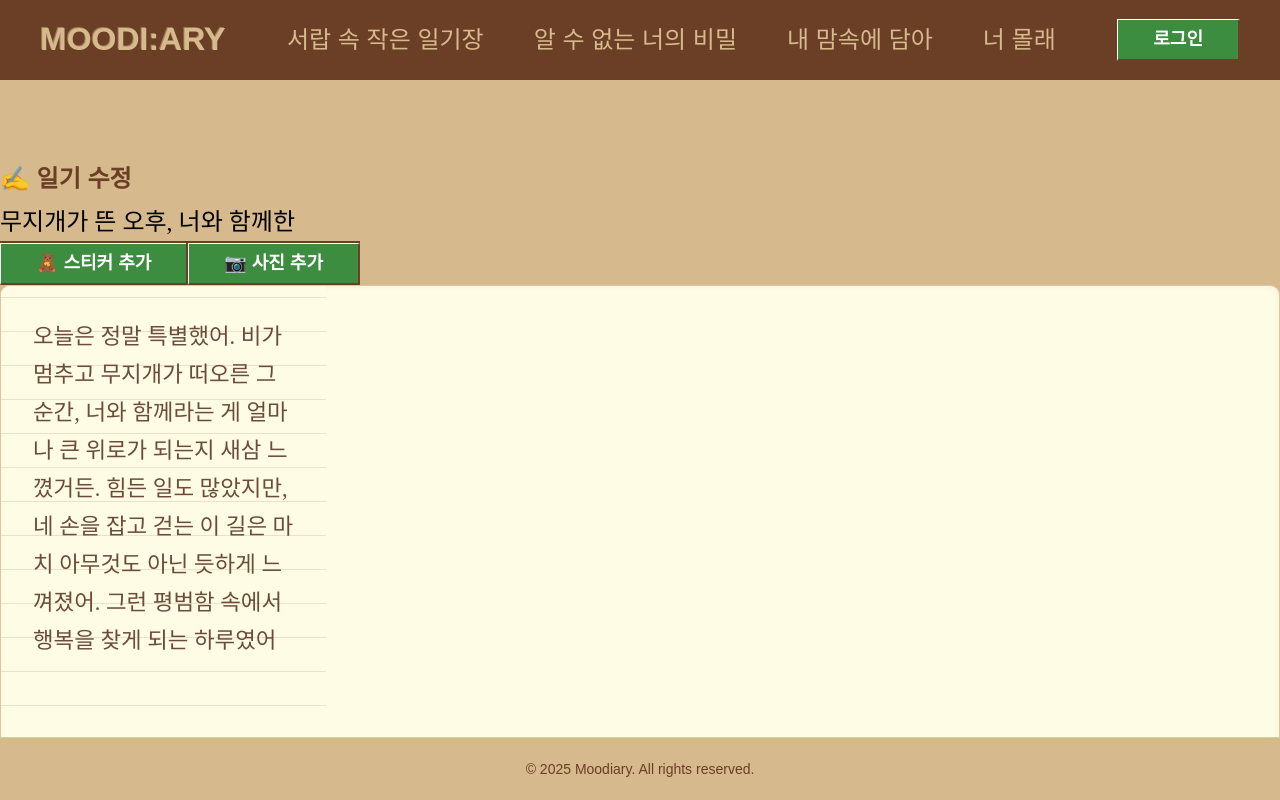
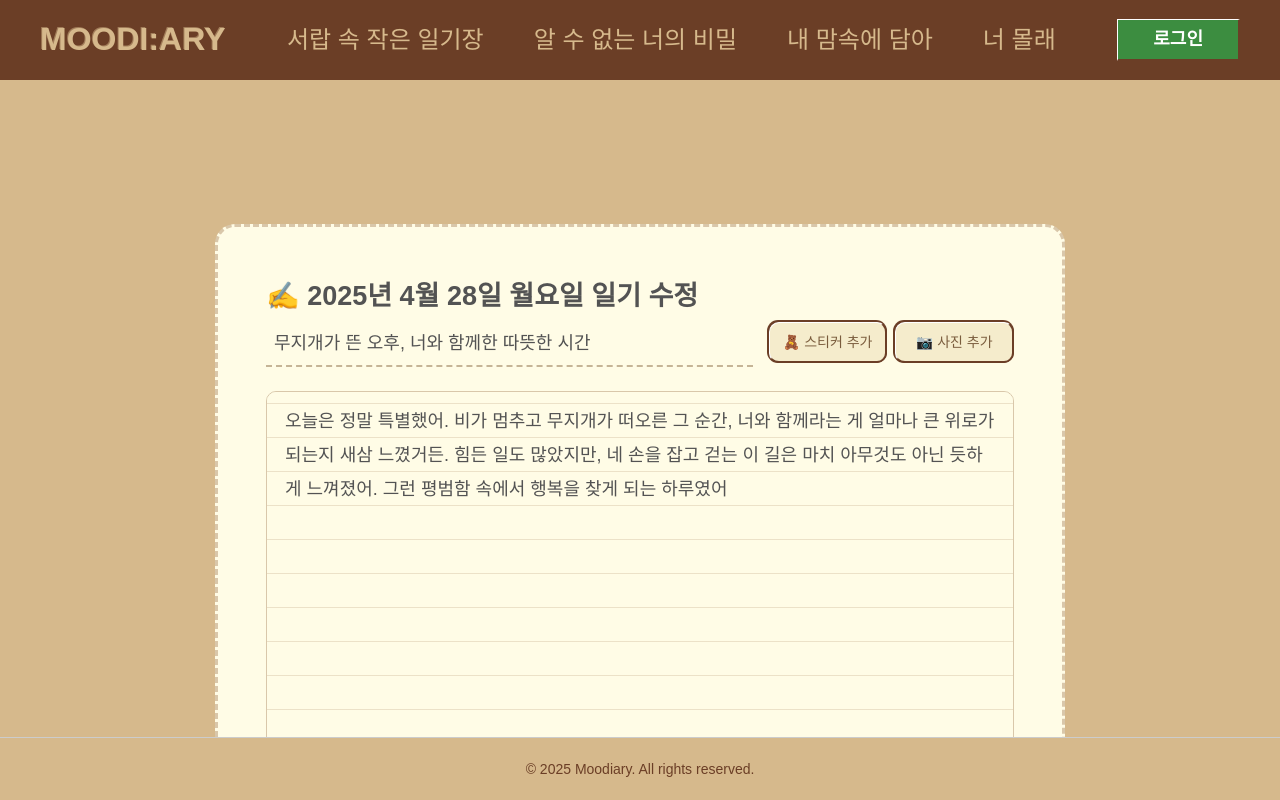
Before and after one commit to beyond-SW-Camp-14th-clover/be14-4th-clover-moodiary-FE, a Vue app: page /shareddiary/1/edit/1 in a window 1280 px wide. Built offline with nearby package versions, Linux system fonts and the light colour scheme; data requests are answered from the project's data file; a web font is replaced by a local one.

Commit message:
공유 일기 수정 리팩토링 완료

```diff
--- a/src/pages/shareddiary/views/SharedDiaryEdit.vue
+++ b/src/pages/shareddiary/views/SharedDiaryEdit.vue
@@ -1,8 +1,9 @@
 <template>
     <div class="diary-page">
       <transition name="page-flip" mode="out-in">
-        <div key="edit" class="write-wrapper">
-          <h2 class="today-title">✍️ 일기 수정</h2>
+        <div v-if="loaded" key="edit" class="write-wrapper">
+
+          <h2 class="today-title">✍️ {{ todayString }} 일기 수정</h2>
 
           <form class="write-form">
             <div class="title-section">
@@ -27,7 +28,13 @@
                   v-for="(sticker, i) in stickers"
                   :key="i"
                   class="sticker-wrapper"
-                  :style="{ left: sticker.x + 'px', top: sticker.y + 'px', width: sticker.width + 'px', height: sticker.height + 'px', zIndex: i }"
+                  :style="{
+                    left: sticker.x + 'px',
+                    top: sticker.y + 'px',
+                    width: sticker.width + 'px',
+                    height: sticker.height + 'px',
+                    zIndex: i
+                  }"
                 >
                   <img
                     :src="sticker.url"
@@ -37,17 +44,22 @@
                     @mousedown="(e) => startDrag(i, e)"
                     @click.stop="selectSticker(i)"
                   />
-                  <div v-if="selectedIndex === i" class="resize-handle" @mousedown.stop="startResize(i, $event)"></div>
+                  <div
+                    v-if="selectedIndex === i"
+                    class="resize-handle"
+                    @mousedown.stop="startResize(i, $event)"
+                  ></div>
                 </div>
               </div>
             </div>
 
             <div class="sticker-toolbar">
-              <button type="button" class="submit-btn" @click="confirmEdit">수정 완료</button>
-              <button type="button" class="submit-btn" @click="cancelEdit">취소</button>
+              <button type="button" class="submit-btn" @click="confirmUpdate">수정 완료</button>
+              <button type="button" class="submit-btn" @click="goBack">취소</button>
             </div>
           </form>
 
+          <!-- 스티커 선택 모달 -->
           <div v-if="showStickerModal" class="sticker-modal">
             <div class="sticker-modal-inner">
               <div class="sticker-option" v-for="src in stickerOptions" :key="src">
@@ -57,28 +69,23 @@
             </div>
           </div>
 
-          <RegistCheck
-            :show="showRegistModal"
-            title="일기 수정"
-            message="정말로 수정하시겠습니까?"
-            @confirm="submitEdit"
-            @cancel="showRegistModal = false"
-          />
         </div>
       </transition>
     </div>
   </template>
 
   <script setup>
-  import { ref, onMounted } from 'vue'
+  import { ref, onMounted, computed } from 'vue'
   import { useRoute, useRouter } from 'vue-router'
   import axios from 'axios'
 
   const route = useRoute()
   const router = useRouter()
 
-  const roomId = Number(route.params.roomId)
-  const diaryId = Number(route.params.diaryId)
+  const roomId = route.params.roomId
+  const diaryId = route.params.diaryId
+
+  const loginUserId = 1 // 현재 로그인 사용자 ID
 
   const title = ref('')
   const content = ref('')
@@ -86,7 +93,7 @@
   const selectedIndex = ref(null)
   const showStickerModal = ref(false)
   const fileInput = ref(null)
-  const showRegistModal = ref(false)
+  const loaded = ref(false)
 
   const stickerOptions = [
     '/src/assets/stickers/heart.png',
@@ -94,24 +101,54 @@
     '/src/assets/stickers/rabbit.png'
   ]
 
+  const todayString = computed(() => {
+    const today = new Date()
+    const days = ['일요일', '월요일', '화요일', '수요일', '목요일', '금요일', '토요일']
+    return `${today.getFullYear()}년 ${today.getMonth() + 1}월 ${today.getDate()}일 ${days[today.getDay()]}`
+  })
+
+  // 기존 일기 데이터 불러오기
   onMounted(async () => {
+    try {
       const res = await axios.get(`http://localhost:3001/shared_diaries/${diaryId}`)
-    title.value = res.data.title
-    content.value = res.data.content
-    if (res.data.style_layer) {
-      stickers.value = JSON.parse(res.data.style_layer)
+      const data = res.data
+
+      title.value = data.title
+      content.value = data.content
+      if (data.style_layer) {
+        stickers.value = JSON.parse(data.style_layer)
+      }
+
+      loaded.value = true
+    } catch (e) {
+      console.error('일기 불러오기 실패', e)
+      alert('일기를 불러올 수 없습니다.')
+      router.push({ name: 'SharedDiaryList', params: { roomId } })
     }
   })
 
-  const triggerFileInput = () => { fileInput.value?.click() }
-  const addSticker = (url) => { stickers.value.push({ url, x: 100, y: 100, width: 80, height: 80, type: 'sticker' }) }
+  const triggerFileInput = () => {
+    fileInput.value?.click()
+  }
+
+  const addSticker = (url) => {
+    stickers.value.push({ url, x: 100, y: 100, width: 80, height: 80, type: 'sticker' })
+  }
 
   const handlePhotoUpload = (e) => {
     const file = e.target.files[0]
     if (!file) return
+
     const reader = new FileReader()
     reader.onload = () => {
-      stickers.value.push({ url: reader.result, x: 100, y: 100, width: 140, height: 140, type: 'photo' })
+      stickers.value.push({
+        url: reader.result,
+        x: 100,
+        y: 100,
+        width: 140,
+        height: 140,
+        type: 'photo'
+      })
     }
     reader.readAsDataURL(file)
   }
@@ -131,6 +168,7 @@
     const { index, startX, startY, origX, origY } = dragging.value
     const deltaX = event.clientX - startX
     const deltaY = event.clientY - startY
+
     const wrapper = document.querySelector('.textarea-wrapper')
     const maxX = wrapper.offsetWidth - stickers.value[index].width
     const maxY = wrapper.offsetHeight - stickers.value[index].height
@@ -167,13 +205,16 @@
     const { index, startX, startY, origWidth, origHeight } = resizing.value
     const deltaX = event.clientX - startX
     const deltaY = event.clientY - startY
+
     stickers.value[index].width = Math.max(30, origWidth + deltaX)
     stickers.value[index].height = Math.max(30, origHeight + deltaY)
   }
 
-  const confirmEdit = () => { showRegistModal.value = true }
-
-  const submitEdit = async () => {
+  const confirmUpdate = async () => {
+    if (!title.value || !content.value) {
+      alert('제목과 내용을 모두 입력해주세요.')
+      return
+    }
     try {
       await axios.patch(`http://localhost:3001/shared_diaries/${diaryId}`, {
         title: title.value,
@@ -183,115 +224,149 @@
       alert('수정 완료!')
       router.push({ name: 'SharedDiaryDetail', params: { roomId, diaryId } })
     } catch (error) {
-      console.error(error)
+      console.error('수정 실패', error)
       alert('수정 실패')
     }
   }
 
-  const cancelEdit = () => {
-    if (confirm('수정을 취소하시겠습니까?')) {
-      router.push({ name: 'SharedDiaryDetail', params: { roomId, diaryId } })
-    }
+  const goBack = () => {
+    router.back()
   }
   </script>
 
   <style scoped>
-  .edit-wrapper {
+  /* ✅ 작성폼 스타일과 완전 일치 */
+  @import url('https://fonts.googleapis.com/css2?family=Nanum+Pen+Script&display=swap');
+
+  .diary-page { perspective: 1500px; }
+  .page-flip-enter-active, .page-flip-leave-active { transition: transform 0.6s ease; transform-style: preserve-3d; }
+  .page-flip-enter-from { transform: rotateY(-90deg); }
+  .page-flip-leave-to { transform: rotateY(90deg); }
+
+  .write-wrapper {
     max-width: 850px;
     margin: 4rem auto;
     padding: 3rem;
-    background-color: #fffbe6;
+    background-color: #fffce6;
     border-radius: 20px;
-    box-shadow: 0 8px 24px rgba(0,0,0,0.08);
-    font-family: 'Nanum Pen Script', cursive;
+    border: 3px dashed #d9c7aa;
+    font-family: 'Ownglyph PDH', sans-serif;
+    font-size: 18px;
+    color: #535353;
+    position: relative;
+    animation: inkFadeIn 1.2s ease;
   }
 
-  .edit-title {
-    font-size: 2.2rem;
-    text-align: center;
-    margin-bottom: 2rem;
-    color: #5d3e2f;
+@keyframes inkFadeIn {
+  from { filter: blur(3px); opacity: 0; transform: scale(1.02); }
+  to { filter: none; opacity: 1; transform: scale(1); }
 }
 
-  .edit-form {
+.write-form { display: flex; flex-direction: column; gap: 1.5rem; }
+.title-section {
   display: flex;
-    flex-direction: column;
-    gap: 1.5rem;
+  align-items: center;
+  gap: 1rem;
 }
 
 .title-input {
-    font-family: 'Nanum Pen Script', cursive;
-    font-size: 1.5rem;
+  flex: 1;
+  font-family: 'Ownglyph PDH', sans-serif;
+  font-size: 18px;
+  font-weight: 400;
+  color: #535353;
   border: none;
   border-bottom: 2px dashed #c5b496;
-    background: transparent;
-    padding: 0.5rem 0;
+  background-color: #fffce6;
+  padding: 0.8rem 0.5rem;
   outline: none;
 }
 
-  .textarea-wrapper {
-    position: relative;
-    border: 1px solid #d9c7aa;
-    border-radius: 10px;
-    background-color: #fffce6;
-    overflow: auto;
-    box-shadow: inset 0 0 8px rgba(0,0,0,0.05);
+.title-input:focus {
+  outline: none;
+  border-bottom: 2px dashed #c5b496;
 }
 
-  .notebook-textarea {
-    font-family: 'Nanum Pen Script', cursive;
-    font-size: 1.4rem;
-    line-height: 38px;
-    padding: 2rem;
-    min-height: 500px;
-    background: repeating-linear-gradient(to bottom, #fffce6 0px, #fffce6 33px, #d9c7aa 34px);
-    background-size: 100% 34px;
-    background-position-y: 12px;
-    border: none;
-    resize: vertical;
-    outline: none;
-    color: #6b4c3b;
+.title-buttons {
+  display: flex;
+  gap: 0.5rem;
 }
 
-  .sticker-layer {
-    position: absolute;
-    top: 0;
-    left: 0;
-    width: 100%;
-    height: 100%;
-    pointer-events: none;
+.upload-btn {
+  background-color: #f5eccc;
+  border-radius: 10px;
+  padding: 0.5rem 0.8rem;
+  cursor: pointer;
+  white-space: nowrap;
+  font-size: 14px;
+  min-width: 90px;
+  color: #7a5c3d;
+  font-family: 'Ownglyph PDH', sans-serif;
+  font-weight: 400;
 }
 
-  .sticker-wrapper {
-    position: absolute;
+.textarea-wrapper { position: relative; border: 1px solid #d9c7aa; border-radius: 10px; background-color: #fffce6; overflow: auto; box-shadow: inset 0 0 8px rgba(0,0,0,0.08); }
+
+.notebook-textarea {
+  font-family: 'Ownglyph PDH', sans-serif; font-size: 18px; font-weight: 400; color: #535353;
+  line-height: 34px; padding: 12px 18px; min-height: 500px; width: 100%;
+  background: repeating-linear-gradient(to bottom, #fffce6 0px, #fffce6 33px, #d9c7aa 34px);
+  background-size: 100% 34px; background-position-y: 12px; box-sizing: border-box; border: none; resize: vertical; outline: none;
 }
 
-  .sticker {
-    width: 100%;
-    height: 100%;
-    user-select: none;
+.sticker-layer { position: absolute; top: 0; left: 0; pointer-events: none; width: 100%; height: 100%; }
+.sticker-wrapper { position: absolute; pointer-events: auto; }
+.sticker { width: 100%; height: 100%; user-select: none; touch-action: none; cursor: move; }
+.resize-handle {
+  width: 12px; height: 12px;
+  background-color: #6f9d6b;
+  border-radius: 50%;
+  position: absolute;
+  right: -6px; bottom: -6px;
+  cursor: nwse-resize;
+  pointer-events: auto;
 }
 
-  .submit-wrapper {
+.sticker.selected { outline: 2px dashed #f06292; }
+.sticker-toolbar {
   display: flex;
-    justify-content: flex-end;
   gap: 1rem;
+  margin-top: 1.5rem;
+  justify-content: center;
+  width: 100%;
+}
+.submit-btn {
+  all: unset;
+  width: 122px;
+  height: 46px;
+  background-color: #E9D2AF;
+  color: #535353;
+  border-radius: 10px;
+  font-family: 'Ownglyph PDH', sans-serif;
+  font-size: 18px;
+  font-weight: 400;
+  cursor: pointer;
+  display: flex;
+  align-items: center;
+  justify-content: center;
+  box-sizing: border-box;
+  align-self: flex-end;
+}
+.submit-btn:hover {
+  background-color: #d1b07a;
 }
 
-  .submit-btn, .cancel-btn {
-    background-color: #f5eccc;
-    border: 2px solid #a8906b;
-    border-radius: 10px;
-    padding: 0.7rem 1.5rem;
-    font-family: 'Nanum Pen Script', cursive;
-    font-size: 1.3rem;
-    color: #5d3e2f;
-    cursor: pointer;
-    transition: all 0.3s;
+.sticker-modal { position: fixed; top: 50%; left: 50%; transform: translate(-50%, -50%); background-color: #fffce6; border: 2px solid #d9c7aa; border-radius: 12px; padding: 2rem; z-index: 100; }
+.sticker-modal-inner { display: flex; flex-wrap: wrap; gap: 1rem; justify-content: center; align-items: center; }
+.sticker-option img { width: 60px; height: 60px; cursor: pointer; }
+.sticker-option img:hover { transform: scale(1.1); }
+.close-btn { margin-top: 1rem; background-color: #c9a36b; color: white; border-radius: 8px; padding: 0.5rem 1.2rem; }
+
+.confirm-btn {
+  background-color: #EFEFED !important;
 }
 
-  .submit-btn:hover, .cancel-btn:hover {
-    background-color: #eedfa3;
-    transform: translateY(-3px);
+.confirm-btn.confirmed {
+  background-color: #E9D2AF !important;
 }
 </style>
```
Lines whose indentation alone changed are shown as unchanged.
